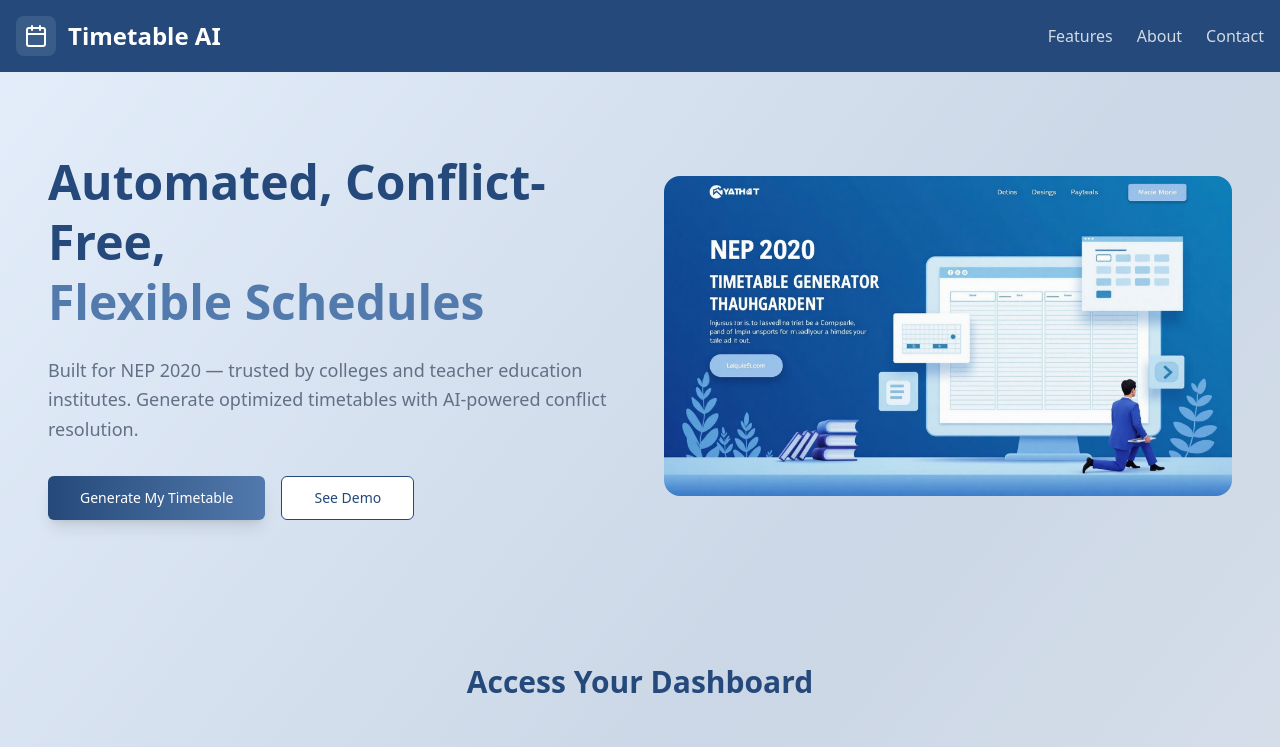
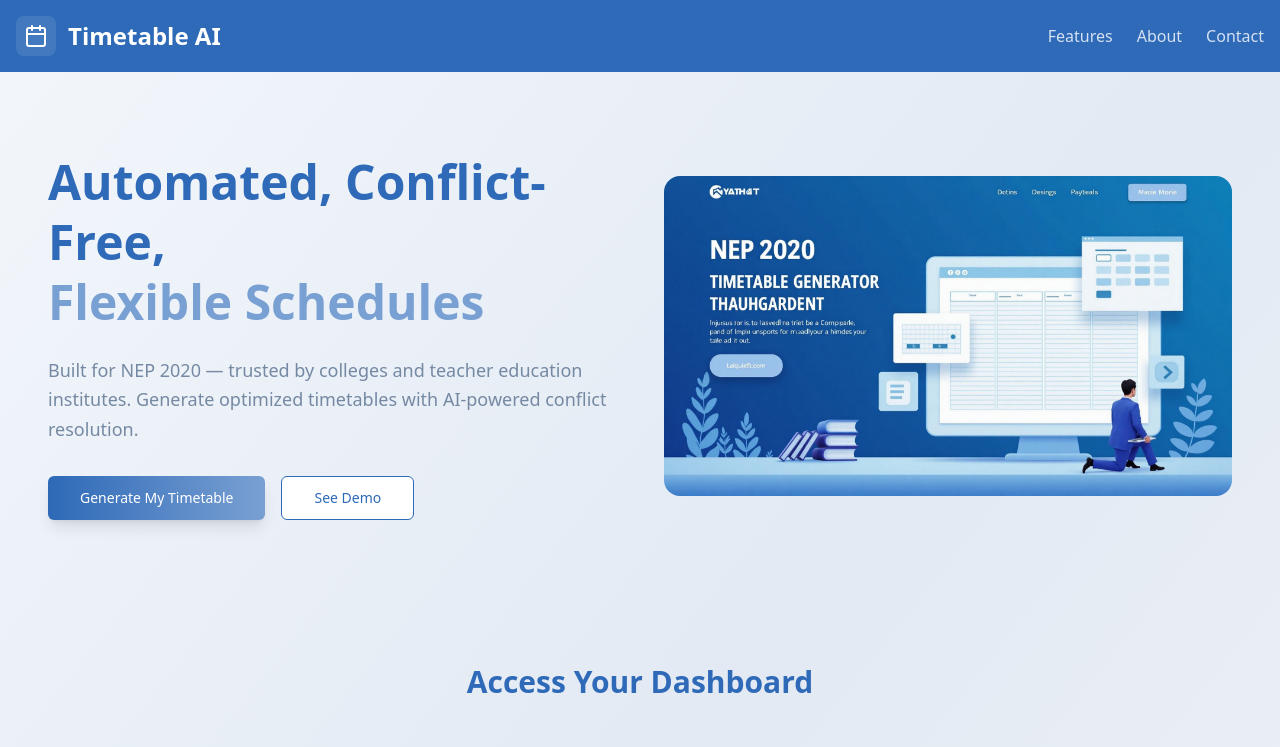
Before and after one commit to Aashu-1911/Sutra-ai-generate-timetable, a React (Vite) app: page / in a window 1280 px wide. Shown: the top 747 px of the page. Built offline with nearby package versions, Linux system fonts and the light colour scheme; the HTML template or start-up script is replaced by a standard one.

Commit message:
Refactor: Update theme and branch selection

```diff
--- a/src/index.css
+++ b/src/index.css
@@ -17,20 +17,20 @@ All colors MUST be HSL.
     --popover: 0 0% 100%;
     --popover-foreground: 222.2 84% 4.9%;
 
-    /* NEP 2020 Timetable Generator Color Scheme */
-    --primary: 214 54% 31%; /* Chambray #214885 */
+    /* NEP 2020 Timetable Generator Light Color Scheme */
+    --primary: 214 60% 45%; /* Lighter Chambray */
     --primary-foreground: 0 0% 100%;
-    --primary-light: 214 35% 50%; /* Light Chambray #4A6BAF */
-    --primary-lighter: 214 45% 70%; /* Pale Sky #8FAFD9 */
+    --primary-light: 214 50% 65%; /* Light Chambray */
+    --primary-lighter: 214 40% 75%; /* Pale Sky */
 
-    --secondary: 214 35% 85%; /* Powder Blue #B7D0EA */
-    --secondary-foreground: 214 54% 31%;
+    --secondary: 214 40% 92%; /* Light Powder Blue */
+    --secondary-foreground: 214 50% 35%;
 
-    --muted: 214 25% 90%; /* Mystic #DDE5ED */
-    --muted-foreground: 214 15% 45%;
+    --muted: 214 30% 96%; /* Very Light Mystic */
+    --muted-foreground: 214 20% 55%;
 
-    --accent: 214 75% 94%; /* Ice Blue #E1F0FA */
-    --accent-foreground: 214 54% 31%;
+    --accent: 214 60% 97%; /* Very Light Ice Blue */
+    --accent-foreground: 214 50% 35%;
 
     --destructive: 0 84.2% 60.2%;
     --destructive-foreground: 210 40% 98%;
--- a/src/pages/TimetableGenerator.tsx
+++ b/src/pages/TimetableGenerator.tsx
@@ -15,10 +15,15 @@ const TimetableGenerator = () => {
   const { toast } = useToast();
 
   const branches = [
-    { value: "bed", label: "B.Ed (Bachelor of Education)" },
-    { value: "med", label: "M.Ed (Master of Education)" },
-    { value: "fyup", label: "FYUP (Four Year Undergraduate Programme)" },
-    { value: "itep", label: "ITEP (Integrated Teacher Education Programme)" }
+    { value: "computer-eng", label: "Computer Engineering" },
+    { value: "computer-software", label: "Computer Engineering (Software)" },
+    { value: "aiml", label: "AIML (Artificial Intelligence & Machine Learning)" },
+    { value: "ds", label: "DS (Data Science)" },
+    { value: "entc", label: "ENTC (Electronics & Telecommunication)" },
+    { value: "it", label: "IT (Information Technology)" },
+    { value: "mechanical", label: "Mechanical Engineering" },
+    { value: "chemical", label: "Chemical Engineering" },
+    { value: "civil", label: "Civil Engineering" }
   ];
 
   const divisions = [
@@ -141,10 +146,10 @@ const TimetableGenerator = () => {
             </CardHeader>
             <CardContent className="space-y-6">
               <div>
-                <label className="text-sm font-medium text-primary mb-2 block">Select Branch/Program</label>
+                <label className="text-sm font-medium text-primary mb-2 block">Select Branch</label>
                 <Select value={selectedBranch} onValueChange={setSelectedBranch}>
                   <SelectTrigger>
-                    <SelectValue placeholder="Choose a program" />
+                    <SelectValue placeholder="Choose a branch" />
                   </SelectTrigger>
                   <SelectContent>
                     {branches.map((branch) => (
```
